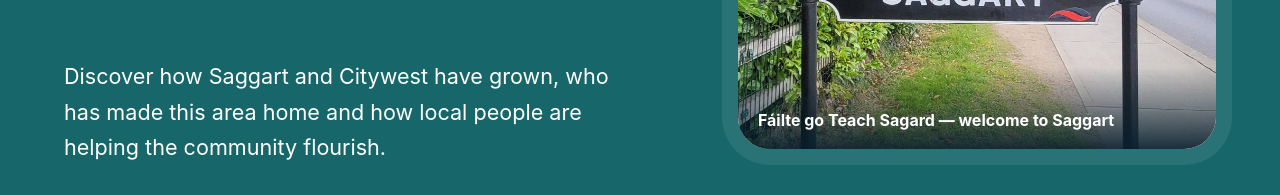
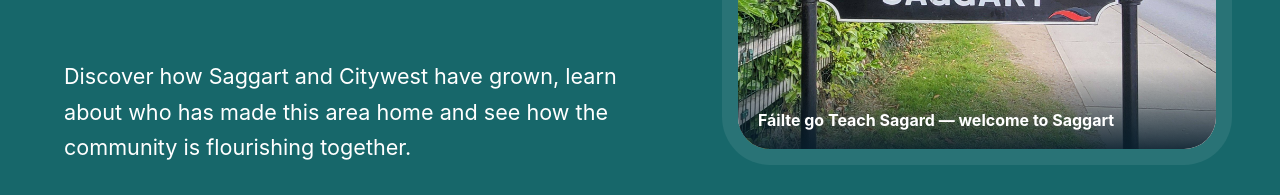
Before and after one commit to SamOBrienOlinger/saggart-and-citywest-together, a website: page index.html in a window 1280 px wide. Shown: the part 557-752 px from the top of the page. Drawn offline with Linux system fonts and the light colour scheme.

Commit message:
Refine homepage community introduction

```diff
--- a/index.html
+++ b/index.html
@@ -1,6 +1,6 @@
 <!doctype html><html lang="en"><head><meta charset="utf-8"><meta name="viewport" content="width=device-width,initial-scale=1"><meta name="description" content="Discover Saggart and Citywest through source-backed local learning and a replayable quiz."><title>Saggart &amp; Citywest Together</title><link rel="stylesheet" href="assets/css/styles.css"><script type="module" src="assets/js/main.js"></script></head><body data-page="home"><a class="skip-link" href="#main">Skip to main content</a>
 <header class="site-header"><nav class="nav container" aria-label="Main navigation"><a class="brand" href="index.html" aria-label="Saggart and Citywest Together home"><img class="brand-logo" src="assets/images/sact-logo-v3.png" alt=""><span>Saggart &amp; Citywest Together</span></a><button class="nav-toggle" type="button" aria-expanded="false" aria-controls="site-menu"><span class="sr-only">Toggle navigation</span><span aria-hidden="true">☰</span></button><ul id="site-menu" class="nav-list"><li><a href="index.html" data-nav="home">Home</a></li><li><a href="learn.html" data-nav="learn">Learn</a></li><li><a href="quiz.html" data-nav="quiz">Quiz</a></li><li><a href="about.html" data-nav="about">About</a></li><li><a href="contact.html" data-nav="contact">Contact</a></li></ul></nav></header>
-<main id="main"><section class="hero"><div class="container hero-grid"><div><p class="eyebrow">Two places. One connected community.</p><h1>Our area. Our story. Together.</h1><p class="lede">Discover how Saggart and Citywest have grown, who has made this area home and how local people are helping the community flourish.</p><div class="button-row"><a class="button" href="quiz.html">Take the 10-question quiz</a><a class="button button-secondary" href="learn.html">Explore our story</a></div></div><figure class="hero-photo"><img src="assets/images/welcome-to-saggart-v3.jpg" alt="Bilingual Fáilte go Teach Sagard and Welcome to Saggart sign beside a tree-lined road"><figcaption>Fáilte go Teach Sagard — welcome to Saggart</figcaption></figure></div></section>
+<main id="main"><section class="hero"><div class="container hero-grid"><div><p class="eyebrow">Two places. One connected community.</p><h1>Our area. Our story. Together.</h1><p class="lede">Discover how Saggart and Citywest have grown, learn about who has made this area home and see how the community is flourishing together.</p><div class="button-row"><a class="button" href="quiz.html">Take the 10-question quiz</a><a class="button button-secondary" href="learn.html">Explore our story</a></div></div><figure class="hero-photo"><img src="assets/images/welcome-to-saggart-v3.jpg" alt="Bilingual Fáilte go Teach Sagard and Welcome to Saggart sign beside a tree-lined road"><figcaption>Fáilte go Teach Sagard — welcome to Saggart</figcaption></figure></div></section>
 <section class="section container" aria-labelledby="welcome-heading"><div class="section-heading"><p class="eyebrow">Welcome</p><h2 id="welcome-heading">Made for everyone curious about the area</h2><p>Whether you were born here, arrived recently, have lived here for generations or are visiting, this is an inviting place to begin exploring.</p></div><div class="card-grid three"><article class="card"><span class="card-number">01</span><h3>Learn</h3><p>Read concise introductions grounded in official civic, heritage and place-name sources.</p><a class="text-link" href="learn.html">Explore learning topics <span aria-hidden="true">→</span></a></article><article class="card"><span class="card-number">02</span><h3>Test yourself</h3><p>Answer ten questions, see explanations and improve your locally saved best score.</p><a class="text-link" href="quiz.html">Try the quiz <span aria-hidden="true">→</span></a></article><article class="card"><span class="card-number">03</span><h3>Connect</h3><p>Follow trusted links to local history, planning, walking and community resources.</p><a class="text-link" href="learn.html#community">Find trusted resources <span aria-hidden="true">→</span></a></article></div></section>
 <section class="section section-tint"><div class="container split"><div><p class="eyebrow">Featured learning</p><h2>Begin with place, heritage and community</h2><p>Explore how an historic village and a growing urban district meet at the foothills of the Dublin Mountains.</p></div><div class="topic-links"><a href="learn.html#place"><span>Place and identity</span><span aria-hidden="true">↗</span></a><a href="learn.html#heritage"><span>History and heritage</span><span aria-hidden="true">↗</span></a><a href="learn.html#connections"><span>Growth and connections</span><span aria-hidden="true">↗</span></a></div></div></section>
 <section class="section container" aria-labelledby="together-heading"><div class="community-intro"><div><p class="eyebrow">About SaCT</p><h2 id="together-heading">Local residents working together</h2><p>Saggart &amp; Citywest Together is a volunteer-led, non-party-political community group. We welcome people of all ages and backgrounds to help make the area safe, welcoming, fun and vibrant.</p><a class="button" href="about.html#our-work">See how we work</a></div><div class="values-grid"><div><strong>Listen</strong><span>Make space for local voices</span></div><div><strong>Act</strong><span>Support better services and access</span></div><div><strong>Include</strong><span>Build belonging across the community</span></div></div></div></section>
```
